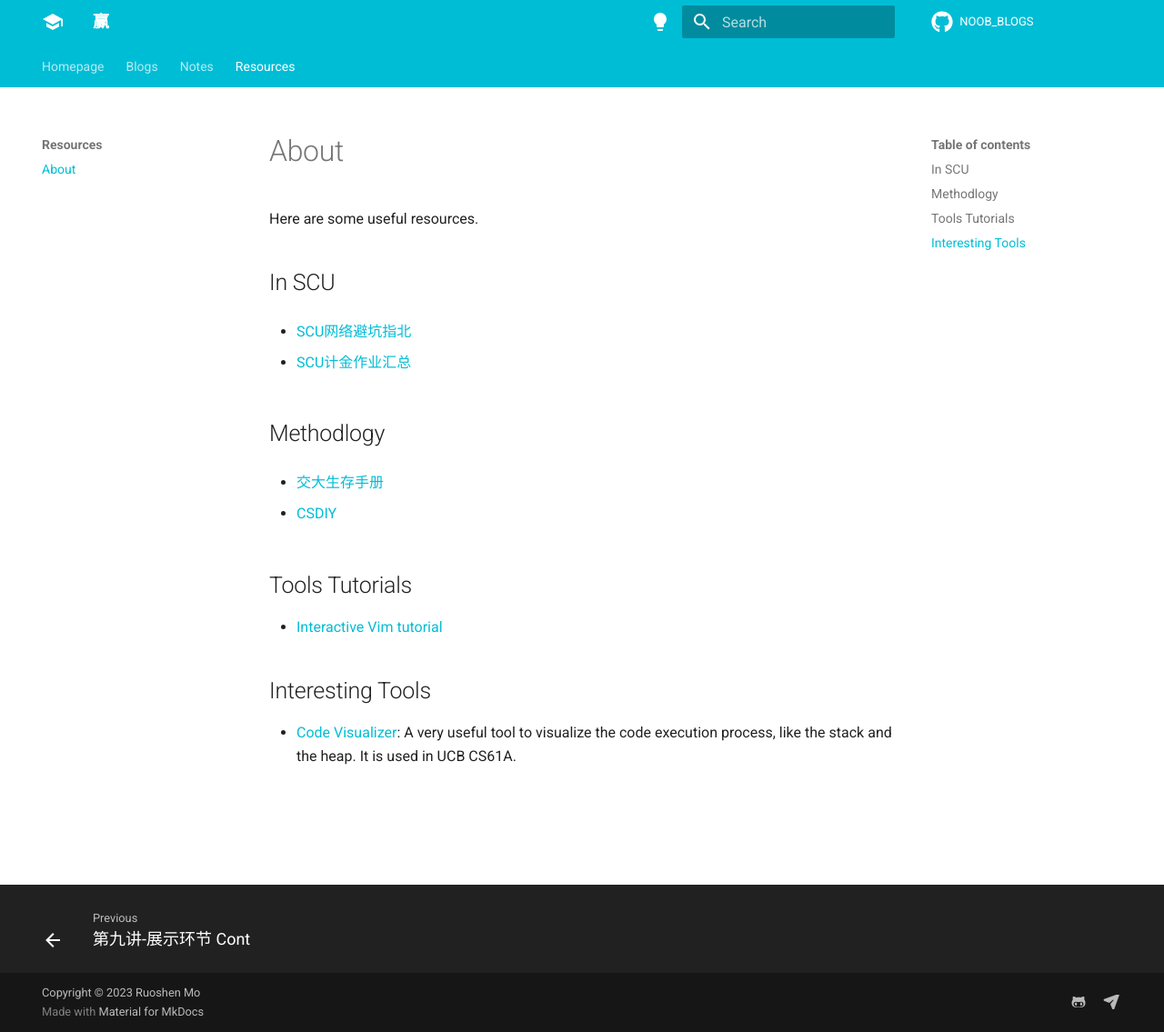
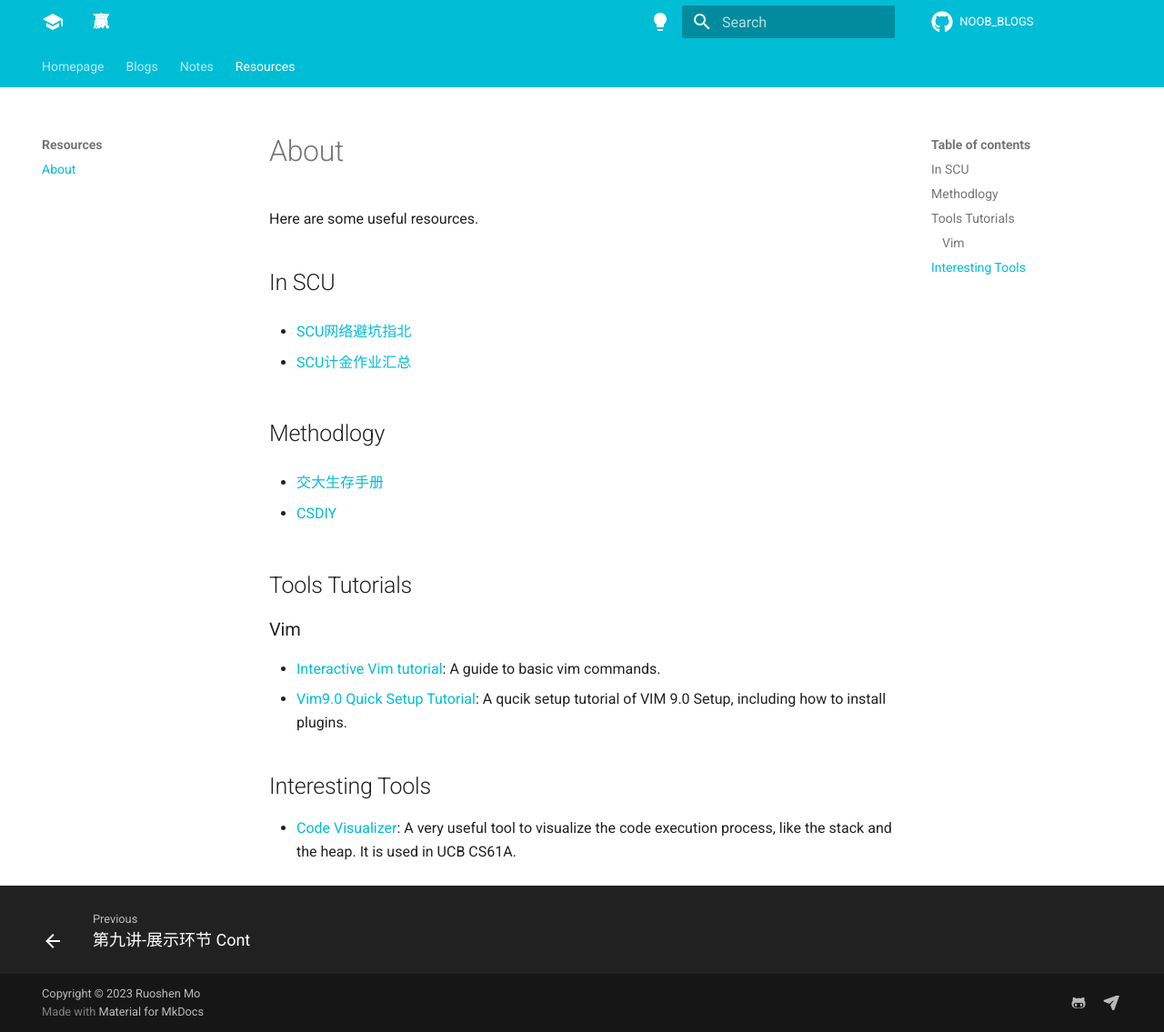
Before and after one commit to MorrisHohoho/NOOB_BLOGS, an MkDocs documentation site: the page built from docs/resources/Index.md, in a window 1280 px wide and 1135 px high. Shown: the whole window at 91% size. Built offline with MkDocs 1.6.1 and Material for MkDocs 9.7.7, drawn with Linux system fonts in a browser that asks for light colours; comment, search, counter and statistics services are not loaded.

Commit message:
update vim tutorial

```diff
--- a/docs/resources/Index.md
+++ b/docs/resources/Index.md
@@ -13,7 +13,9 @@ Here are some useful resources.
 - [CSDIY](https://csdiy.wiki/CS%E5%AD%A6%E4%B9%A0%E8%A7%84%E5%88%92/)
 
 ## Tools Tutorials
-- [Interactive Vim tutorial](https://www.openvim.com/)
+### Vim
+- [Interactive Vim tutorial](https://www.openvim.com/): A guide to basic vim commands.
+- [Vim9.0 Quick Setup Tutorial](https://www.youtube.com/watch?v=UuqhiaxlFDk): A qucik setup tutorial of VIM 9.0 Setup, including how to install plugins.
 
 ## Interesting Tools
 - [Code Visualizer](https://pythontutor.com/): A very useful tool to visualize the code execution process, like the stack and the heap. It is used in UCB CS61A.
```
